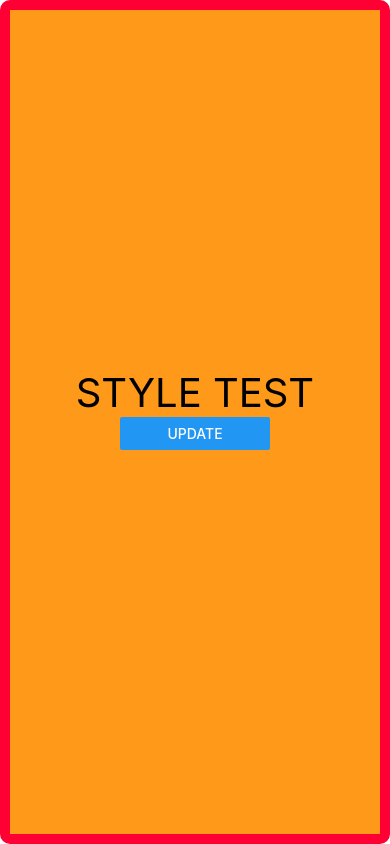
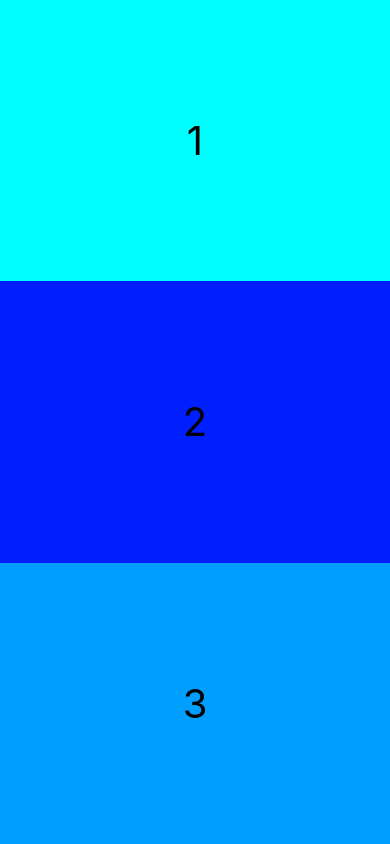
Before and after one commit to enrick-dev/study-app-React-Native, a React Native app: screen / in a window 390 px wide. Built offline with nearby package versions, Linux system fonts and the light colour scheme.

Commit message:
Responsive UI with Flexbox

```diff
--- a/App.js
+++ b/App.js
@@ -10,9 +10,14 @@ const App = () => {
 
   return (
     <View style={styles.body}>
-      <Text style={styles.text}>{name}</Text>
-      <View style={styles.button}>
-        <Button title="Update" onPress={onClickHandler} />
+      <View style={styles.view1}>
+        <Text style={styles.text}>1</Text>
+      </View>
+      <View style={styles.view2}>
+        <Text style={styles.text}>2</Text>
+      </View>
+      <View style={styles.view3}>
+        <Text style={styles.text}>3</Text>
       </View>
     </View>
   );
@@ -21,22 +26,34 @@ const App = () => {
 const styles = StyleSheet.create({
   body: {
     flex: 1,
-    backgroundColor: '#ff9919',
+    flexDirection: 'column',
+    backgroundColor: '#fff234',
+    alignItems: 'stretch',
+    justifyContent: 'center',
+  },
+  view1: {
+    flex: 1,
+    backgroundColor: '#00ffff',
     alignItems: 'center',
     justifyContent: 'center',
-    borderWidth: 10,
-    borderColor: '#ff0034',
-    borderRadius: 10,
+  },
+  view2: {
+    flex: 1,
+    backgroundColor: '#001fff',
+    alignItems: 'center',
+    justifyContent: 'center',
+  },
+  view3: {
+    flex: 1,
+    backgroundColor: '#009fff',
+    alignItems: 'center',
+    justifyContent: 'center',
   },
   text: {
     color: '#000',
     fontSize: 40,
     textTransform: 'uppercase',
   },
-  button: {
-    width: 150,
-    height: 60,
-  }
 });
 
 export default App;
```
